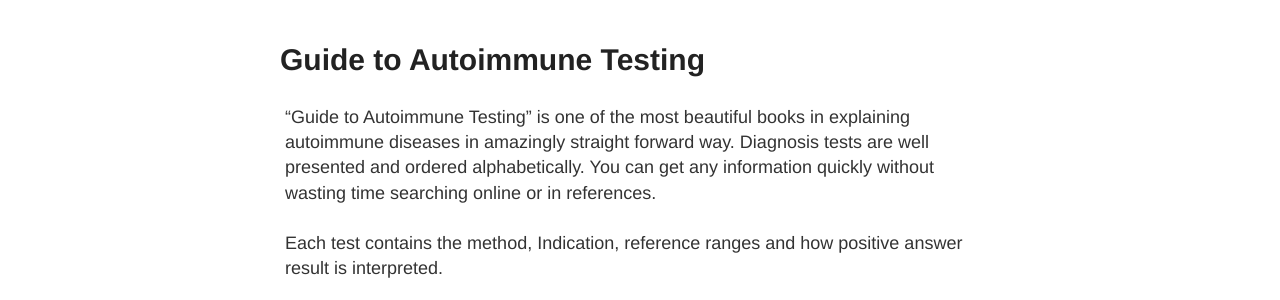
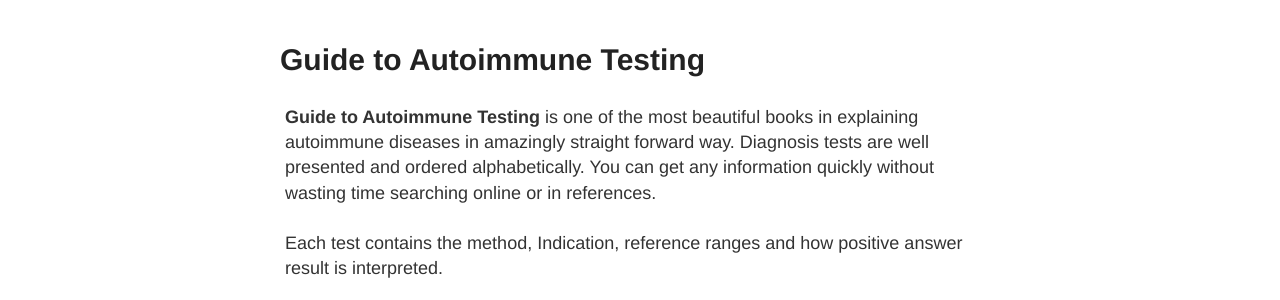
Before and after one commit to ghadeerga/ghadeerga.github.io, a Jekyll site: the page built from _posts/2020-11-18-Guide-to-Autoimmune-Testing.md, in a window 1280 px wide. Shown: the part 132-432 px from the top of the page. Built offline with Jekyll 4.4.1, drawn with Linux system fonts in a browser that asks for light colours.

Commit message:
whatever

```diff
--- a/_posts/2020-11-18-Guide-to-Autoimmune-Testing.md
+++ b/_posts/2020-11-18-Guide-to-Autoimmune-Testing.md
@@ -3,7 +3,7 @@ layout: post
 title: Guide to Autoimmune Testing
 ---
 
-"Guide to Autoimmune Testing" is one of the most beautiful books in explaining autoimmune diseases in amazingly straight forward way. Diagnosis tests are well presented and ordered alphabetically. You can get any information quickly without wasting time searching online or in references.
+**Guide to Autoimmune Testing** is one of the most beautiful books in explaining autoimmune diseases in amazingly straight forward way. Diagnosis tests are well presented and ordered alphabetically. You can get any information quickly without wasting time searching online or in references.
 
 Each test contains the method, Indication, reference ranges and how positive answer result is interpreted.
 
```
Also changed, not shown: _posts/2020-09-29-OPEN-ELISA.md (+0 -1 lines).
